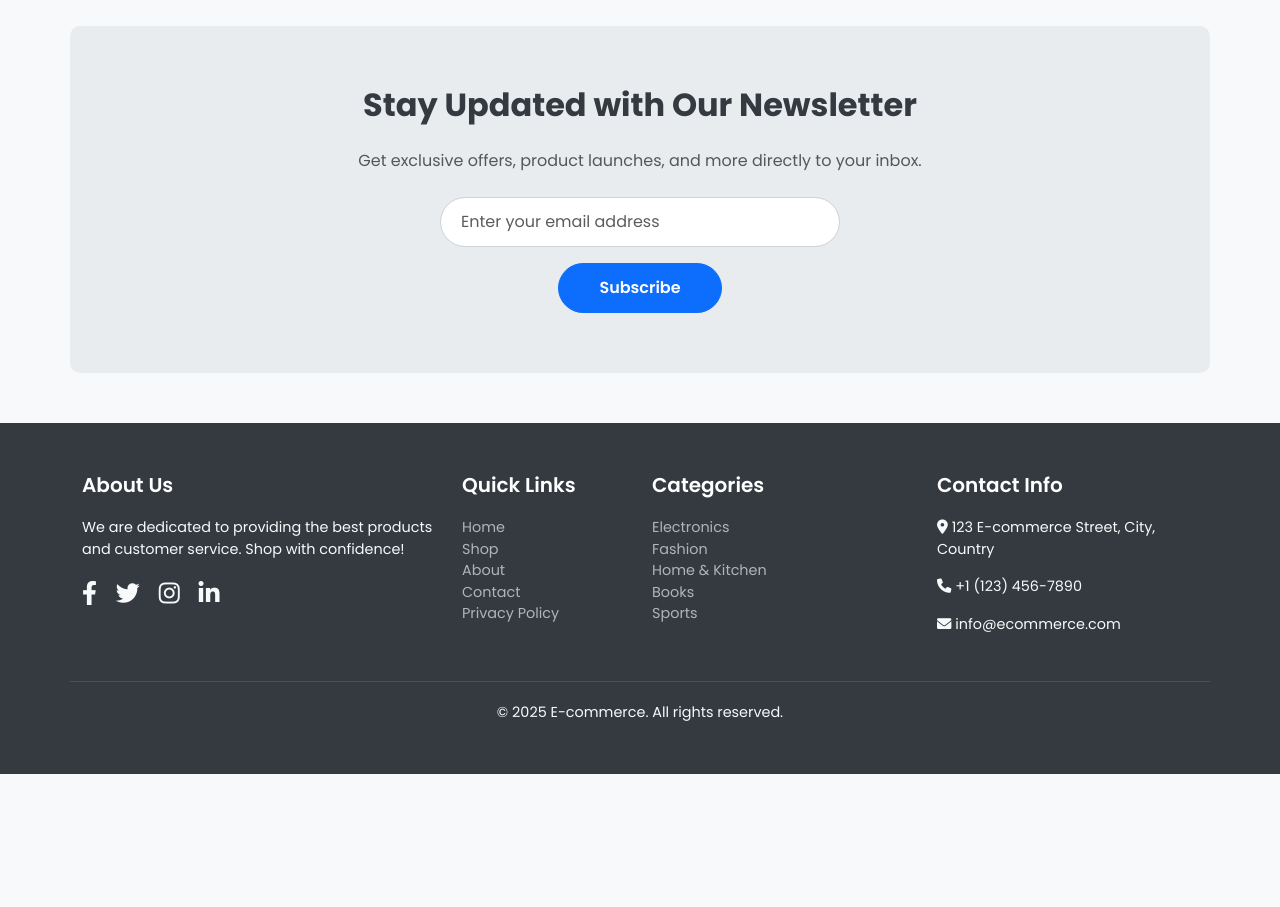
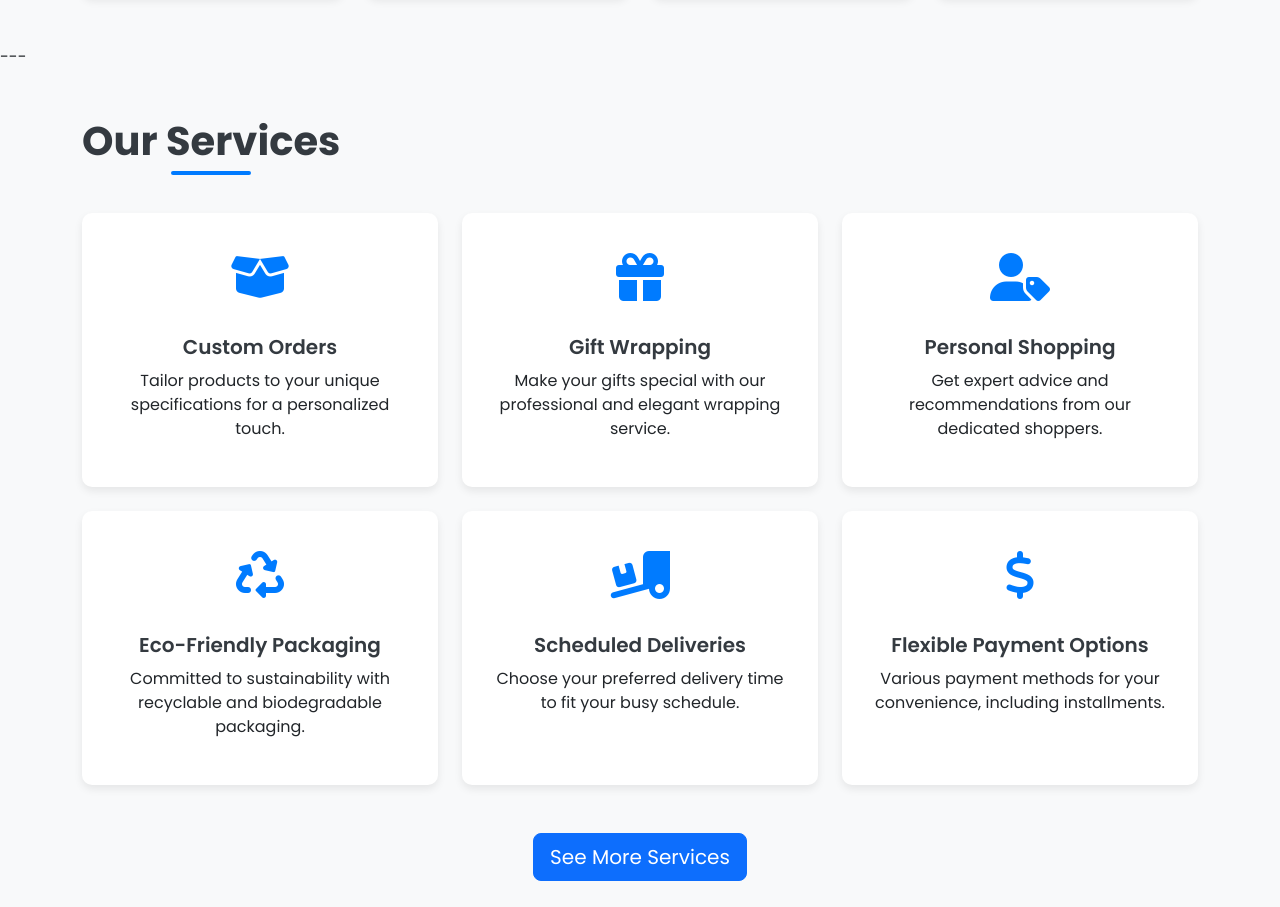
Before and after one commit to drxMalick123/website-pages-by-drx, a plain HTML site: page Home.html in a window 1280 px wide. Shown: the part 1890-2797 px from the top of the page. Before the commit the page ends 2664 px from the top, so only its background shows below. Drawn offline with nearby package versions, Linux system fonts and the light colour scheme.

Commit message:
Update Home.html

```diff
--- a/Home.html
+++ b/Home.html
@@ -13,6 +13,7 @@
         body {
             font-family: 'Poppins', sans-serif;
             background-color: #f8f9fa;
+            overflow-x: hidden;
         }
 
         /* Sticky Navigation Bar */
@@ -71,7 +72,28 @@
             background-color: #0056b3;
         }
 
-        /* Featured Products */
+        /* Section Headings */
+        .section-heading {
+            font-size: 2.5rem;
+            font-weight: 700;
+            color: #343a40;
+            margin-bottom: 40px;
+            position: relative;
+            display: inline-block;
+        }
+        .section-heading::after {
+            content: '';
+            position: absolute;
+            left: 50%;
+            bottom: -10px;
+            transform: translateX(-50%);
+            width: 80px;
+            height: 4px;
+            background-color: #007bff;
+            border-radius: 2px;
+        }
+
+        /* Product Cards */
         .featured-products .card {
             border: none;
             border-radius: 10px;
@@ -111,8 +133,9 @@
             background-color: #0056b3;
         }
 
-        /* Why Choose Us */
-        .why-choose-us .card {
+        /* Why Choose Us & Our Services */
+        .why-choose-us .card,
+        .our-services .card {
             border: none;
             border-radius: 10px;
             box-shadow: 0 4px 8px rgba(0, 0, 0, 0.08);
@@ -120,18 +143,23 @@
             text-align: center;
             background-color: #ffffff;
             transition: transform 0.3s ease;
+            height: 100%; /* Ensures uniform height for cards */
         }
-        .why-choose-us .card:hover {
+        .why-choose-us .card:hover,
+        .our-services .card:hover {
             transform: translateY(-5px);
         }
-        .why-choose-us .icon {
+        .why-choose-us .icon,
+        .our-services .icon {
             font-size: 3rem;
             color: #007bff;
             margin-bottom: 20px;
         }
-        .why-choose-us h5 {
+        .why-choose-us h5,
+        .our-services h5 {
             font-weight: 600;
             color: #343a40;
+            margin-bottom: 10px;
         }
 
         /* Newsletter */
@@ -225,6 +253,9 @@
                         <a class="nav-link" href="#">Shop</a>
                     </li>
                     <li class="nav-item">
+                        <a class="nav-link" href="#services-section">Services</a>
+                    </li>
+                    <li class="nav-item">
                         <a class="nav-link" href="#">About</a>
                     </li>
                     <li class="nav-item">
@@ -294,7 +325,7 @@
     </div>
 
     <section class="container my-5 featured-products">
-        <h2 class="text-center mb-5 fw-bold">Featured Products</h2>
+        <h2 class="text-center mb-5 section-heading">Featured Products</h2>
         <div class="row row-cols-1 row-cols-md-2 row-cols-lg-3 g-4">
             <div class="col">
                 <div class="card">
@@ -360,7 +391,7 @@
     </section>
 
     <section class="container my-5 why-choose-us">
-        <h2 class="text-center mb-5 fw-bold">Why Choose Us?</h2>
+        <h2 class="text-center mb-5 section-heading">Why Choose Us?</h2>
         <div class="row row-cols-1 row-cols-md-2 row-cols-lg-4 g-4">
             <div class="col">
                 <div class="card">
@@ -393,6 +424,59 @@
         </div>
     </section>
 
+    ---
+    <section id="services-section" class="container my-5 our-services">
+        <h2 class="text-center mb-5 section-heading">Our Services</h2>
+        <div class="row row-cols-1 row-cols-md-2 row-cols-lg-3 g-4">
+            <div class="col">
+                <div class="card">
+                    <div class="icon"><i class="fas fa-box-open"></i></div>
+                    <h5>Custom Orders</h5>
+                    <p>Tailor products to your unique specifications for a personalized touch.</p>
+                </div>
+            </div>
+            <div class="col">
+                <div class="card">
+                    <div class="icon"><i class="fas fa-gift"></i></div>
+                    <h5>Gift Wrapping</h5>
+                    <p>Make your gifts special with our professional and elegant wrapping service.</p>
+                </div>
+            </div>
+            <div class="col">
+                <div class="card">
+                    <div class="icon"><i class="fas fa-user-tag"></i></div>
+                    <h5>Personal Shopping</h5>
+                    <p>Get expert advice and recommendations from our dedicated shoppers.</p>
+                </div>
+            </div>
+            <div class="col">
+                <div class="card">
+                    <div class="icon"><i class="fas fa-recycle"></i></div>
+                    <h5>Eco-Friendly Packaging</h5>
+                    <p>Committed to sustainability with recyclable and biodegradable packaging.</p>
+                </div>
+            </div>
+            <div class="col">
+                <div class="card">
+                    <div class="icon"><i class="fas fa-truck-ramp-box"></i></div>
+                    <h5>Scheduled Deliveries</h5>
+                    <p>Choose your preferred delivery time to fit your busy schedule.</p>
+                </div>
+            </div>
+            <div class="col">
+                <div class="card">
+                    <div class="icon"><i class="fas fa-dollar-sign"></i></div>
+                    <h5>Flexible Payment Options</h5>
+                    <p>Various payment methods for your convenience, including installments.</p>
+                </div>
+            </div>
+        </div>
+        <div class="text-center mt-5">
+            <a href="#" class="btn btn-primary btn-lg">See More Services</a>
+        </div>
+    </section>
+    ---
+
     <section class="container newsletter-section">
         <h2>Stay Updated with Our Newsletter</h2>
         <p class="text-muted mb-4">Get exclusive offers, product launches, and more directly to your inbox.</p>
@@ -420,6 +504,7 @@
                     <ul class="list-unstyled">
                         <li><a href="#">Home</a></li>
                         <li><a href="#">Shop</a></li>
+                        <li><a href="#services-section">Services</a></li>
                         <li><a href="#">About</a></li>
                         <li><a href="#">Contact</a></li>
                         <li><a href="#">Privacy Policy</a></li>
```
